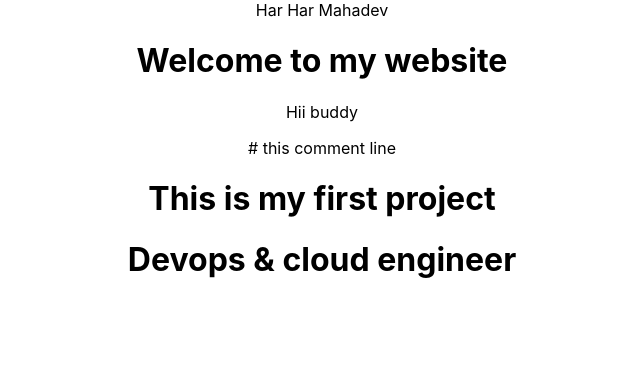
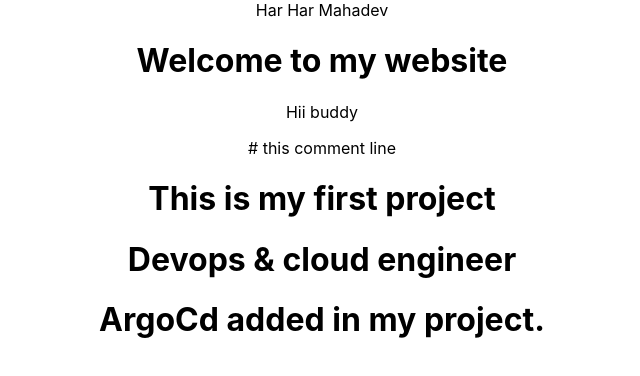
Before and after one commit to Jatinvashisth/React, a React (Create React App) app: page / in a window 1280 px wide. Shown: the top 376 px of the page, without its empty margins (318-958 px from the left). Built offline with nearby package versions, Linux system fonts and the light colour scheme.

Commit message:
agroDc added

```diff
--- a/src/App.js
+++ b/src/App.js
@@ -20,6 +20,9 @@ function App() {
        <h1>Devops & cloud engineer</h1>
 
 
+       <h1>ArgoCd added in my project.</h1>
+
+
        <p></p>
     </div>
   );
```
